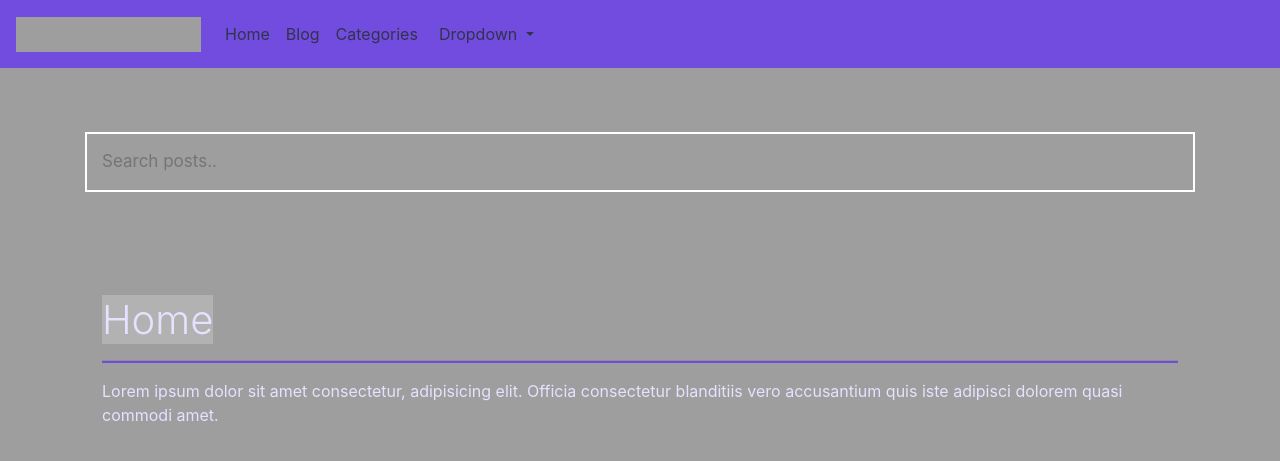
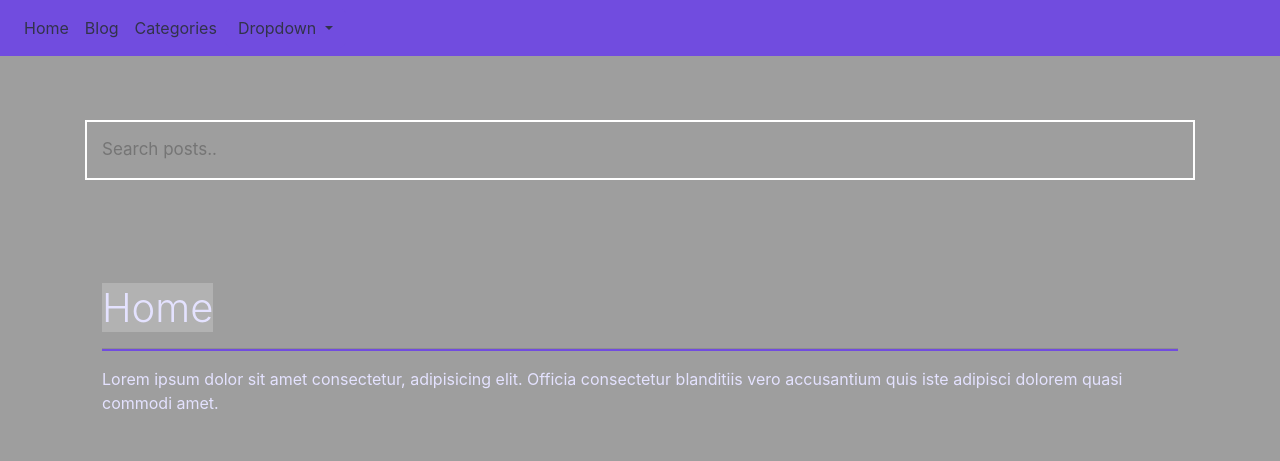
Before and after one commit to sharadcodes/bootblog2, a Jekyll site: the page built from index.md, in a window 1280 px wide. Shown: the top 461 px of the page. Built offline with Jekyll 4.4.1, drawn with Linux system fonts in a browser that asks for light colours; nearby versions of some CDN libraries; some web fonts are replaced.

Commit message:
Update _config.yml

```diff
--- a/_config.yml
+++ b/_config.yml
@@ -18,7 +18,8 @@ tagline: A complete jekyll site
 description: Lorem ipsum dolor sit amet consectetur, adipisicing elit.
 baseurl: "https://sharadcodes.github.io/bootblog2"
 url: "bootblog2"
-logo: logo.png
+logo:
+#logo: logo.png
 
 plugins_dir:
 - jekyll-paginate
```
